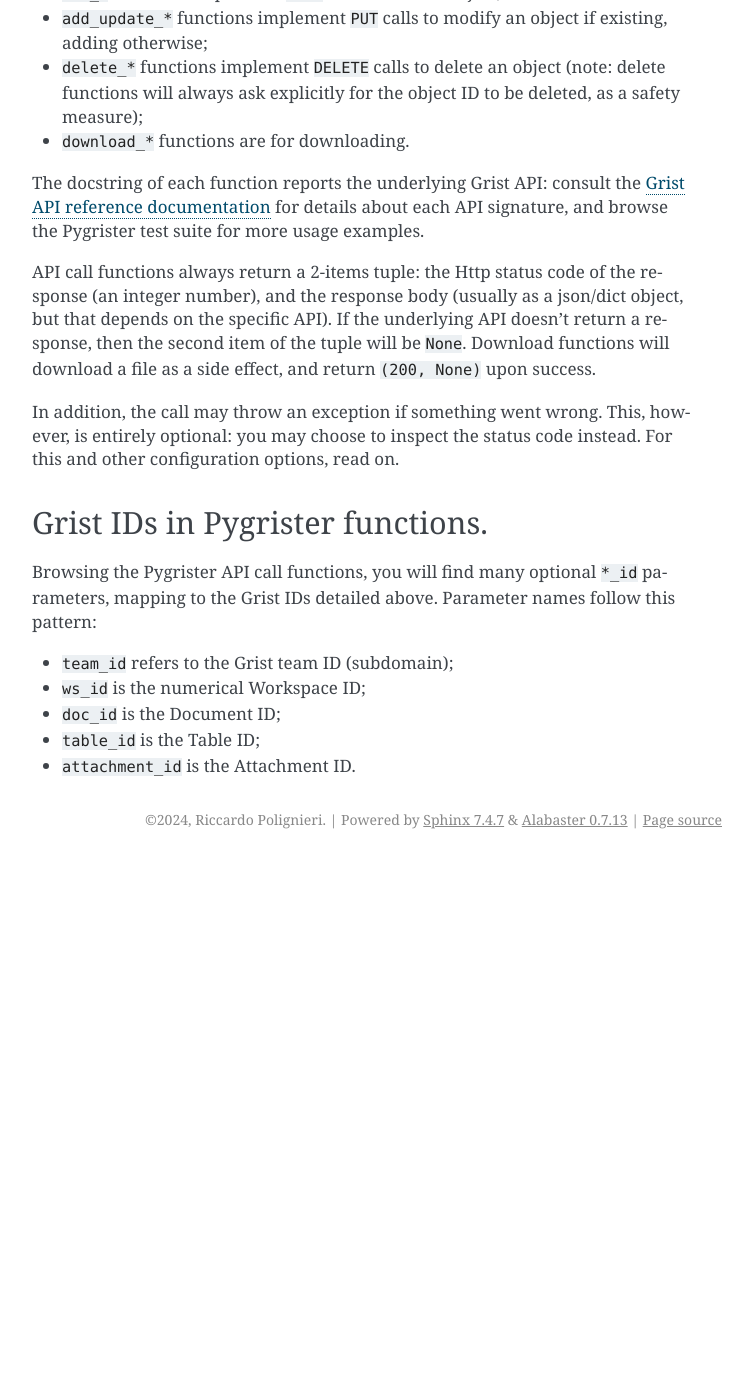
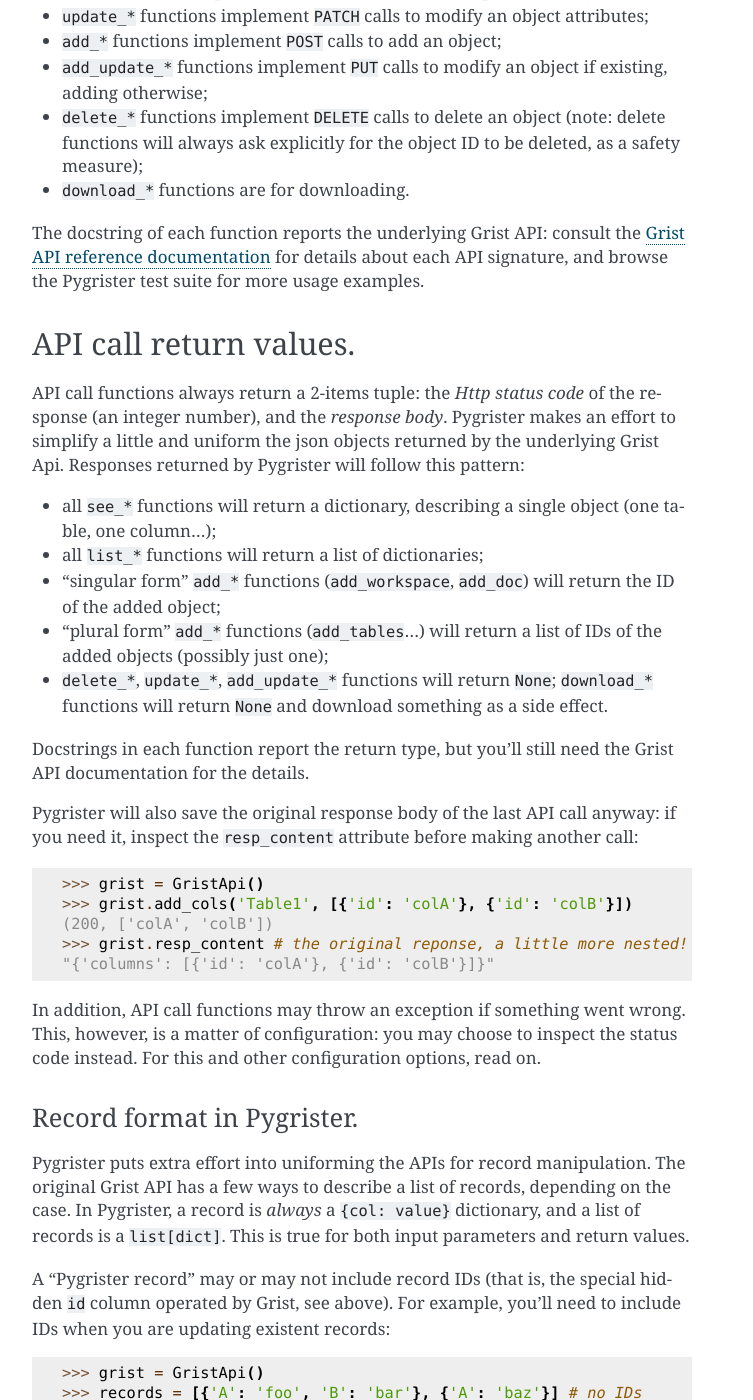
Before and after one commit to ricpol/pygrister, a Sphinx documentation site: the page built from doc/intro.rst, in a window 1280 px wide and 1400 px high, scrolled down 2587 px. Shown: the whole window, without its empty margins (388-1141 px from the left). Built offline with Sphinx 7.4.7, drawn with Linux system fonts in a browser that asks for light colours; before the commit the page ends 3446 px from its top, so only the background shows below that; some of the changed text lies outside the part shown.

Commit message:
documentation

```diff
--- a/doc/conf.rst
+++ b/doc/conf.rst
@@ -42,7 +42,7 @@ Pygrister configuration is a set of key/value pairs stored
   to put here just the values you want to modify;
 - finally, you may supply your values as environment variables.
 
-Note that a value declared in a location will override those in the lower
+Note that a value declared in a place will override those in the lower
 layers. For instance, if you do nothing, the value for the ``GRIST_TEAM_SITE``
 key will default to ``docs``; if you write something like
 ``"GRIST_TEAM_SITE": "myteam"`` in your json file, then it will be ``myteam``;
--- a/doc/intro.rst
+++ b/doc/intro.rst
@@ -76,9 +77,11 @@ object of its own data model:
 - The **Rows** are instances of your data. You may assign your rows a "custom"
   id, but it will have no meaning to the Grist API. The only "real ID" that
   matters is a unique integer number that Grist silently adds to each row.
-  This real ID is stored in a hidden ``id`` column (hence, is it not a good
-  idea to have one of your columns also called "id"). You cannot change it, and
-  it's not easy to show it either: you can create a formula column and set it
+  This real ID is stored in a hidden ``id`` column. Hence, is it not a good
+  idea to have one of your columns also called "id": if you try, Grist will
+  leave "id" as the *label* of the column, but silently change the name itself
+  to "id2", which may be confusing. You cannot change the Grist ``id`` column,
+  and it's not easy to show it either: you can create a formula column and set it
   to ``=$id``, or you can just download the underlying Sqlite database and
   take a look under the hood. Retrieving rows via the APIs will also give you
   their IDs.
@@ -127,17 +130,69 @@ The docstring of each function reports the underlying Grist API: consult the
 for details about each API signature, and browse the Pygrister test suite
 for more usage examples.
 
-API call functions always return a 2-items tuple: the Http status code of the
-response (an integer number), and the response body (usually as a json/dict
-object, but that depends on the specific API). If the underlying API doesn't
-return a response, then the second item of the tuple will be ``None``.
-Download functions will download a file as a side effect, and return
-``(200, None)`` upon success.
+API call return values.
+-----------------------
 
-In addition, the call may throw an exception if something went wrong.
-This, however, is entirely optional: you may choose to inspect the status code
-instead. For this and other configuration options, read on.
+API call functions always return a 2-items tuple: the *Http status code* of the
+response (an integer number), and the *response body*. Pygrister makes an
+effort to simplify a little and uniform the json objects returned by the
+underlying Grist Api. Responses returned by Pygrister will follow this pattern:
 
+- all ``see_*`` functions will return a dictionary, describing a single object
+  (one table, one column...);
+- all ``list_*`` functions will return a list of dictionaries;
+- "singular form" ``add_*`` functions (``add_workspace``, ``add_doc``) will
+  return the ID of the added object;
+- "plural form" ``add_*`` functions (``add_tables``...) will return a list of
+  IDs of the added objects (possibly just one);
+- ``delete_*``, ``update_*``, ``add_update_*`` functions will return ``None``;
+  ``download_*`` functions will return ``None`` and download something as a
+  side effect.
+
+Docstrings in each function report the return type, but you'll still need the
+Grist API documentation for the details.
+
+Pygrister will also save the original response body of the last API call anyway:
+if you need it, inspect the ``resp_content`` attribute before making another call::
+
+    >>> grist = GristApi()
+    >>> grist.add_cols('Table1', [{'id': 'colA'}, {'id': 'colB'}])
+    (200, ['colA', 'colB'])
+    >>> grist.resp_content # the original reponse, a little more nested!
+    "{'columns': [{'id': 'colA'}, {'id': 'colB'}]}"
+
+In addition, API call functions may throw an exception if something went wrong.
+This, however, is a matter of configuration: you may choose to inspect
+the status code instead. For this and other configuration options, read on.
+
+Record format in Pygrister.
+^^^^^^^^^^^^^^^^^^^^^^^^^^^
+
+Pygrister puts extra effort into uniforming the APIs for record manipulation.
+The original Grist API has a few ways to describe a list of records, depending
+on the case. In Pygrister, a record is *always* a ``{col: value}`` dictionary,
+and a list of records is a ``list[dict]``. This is true for both input parameters
+and return values.
+
+A "Pygrister record" may or may not include record IDs (that is, the special
+hidden ``id`` column operated by Grist, see above). For example, you'll need to
+include IDs when you are updating existent records::
+
+    >>> grist = GristApi()
+    >>> records = [{'A': 'foo', 'B': 'bar'}, {'A': 'baz'}] # no IDs
+    >>> grist.add_records('Table1', records)
+    (200, [1, 2])
+    >>> to_update = [{'id': 2, 'B': 'foobar'}] # records with IDs
+    >>> grist.update_records('Table1', to_update)
+    (200, None)
+    >>> grist.list_records('Table1')
+    (200, [{'id': 1, 'A': 'foo', 'B': 'bar'}, {'id': 2, 'A': 'baz', 'B': 'foobar'}])
+    >>> grist.resp_content # the underlying Grist API format
+    "{'records': [{'id': 1, 'fields': {'A': 'foo', 'B': 'bar'}},
+                  {'id': 2, 'fields': {'A': 'baz', 'B': 'foobar'}}]}"
+
+Note that you don't have to fill in all the values in a record, as demonstrated
+in the first example above.
 
 Grist IDs in Pygrister functions.
 ---------------------------------
```
Also changed, not shown: other parts of doc/intro.rst (+2 -1 lines), doc/misc.rst (+51 -11 lines).
